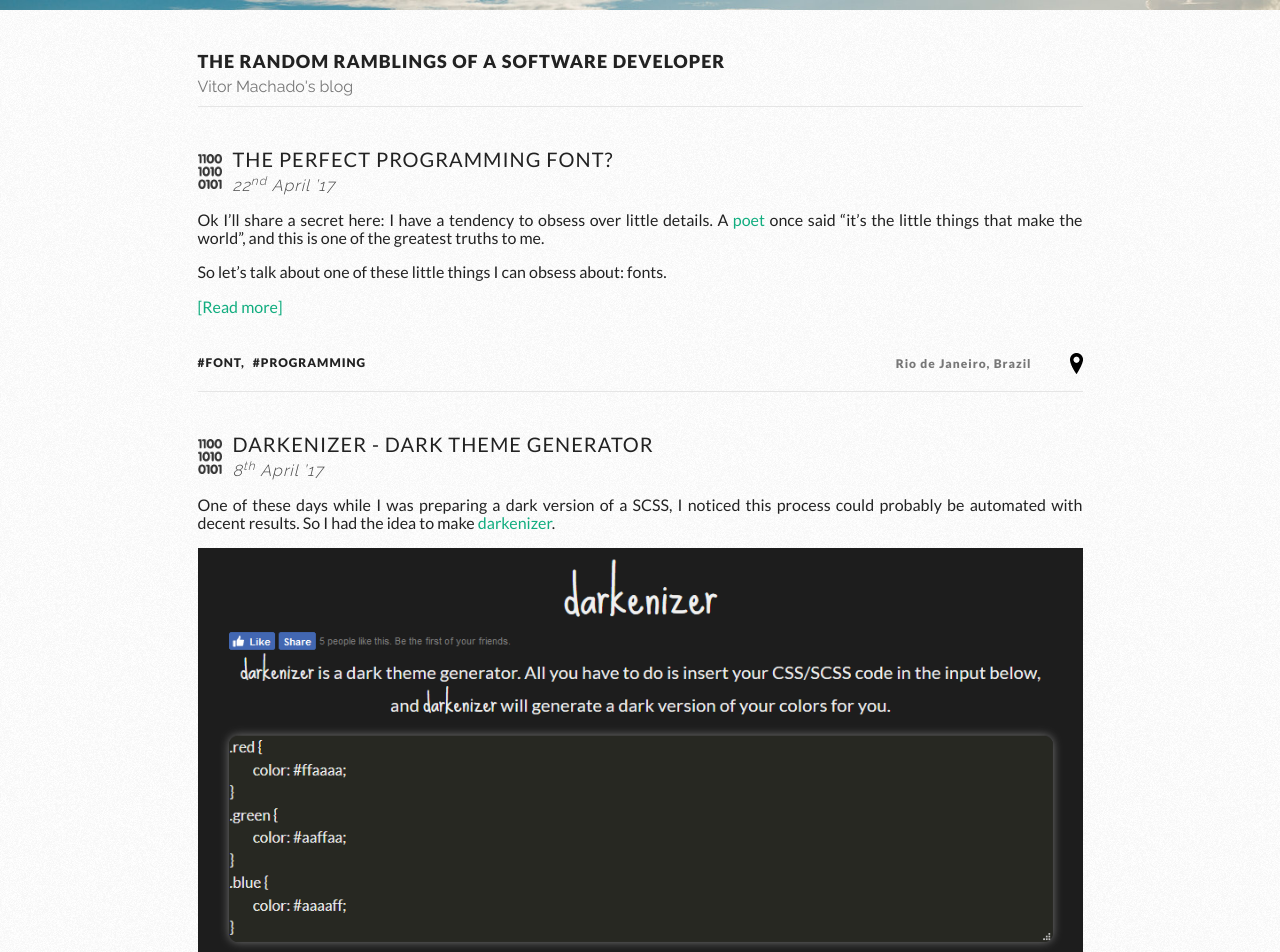
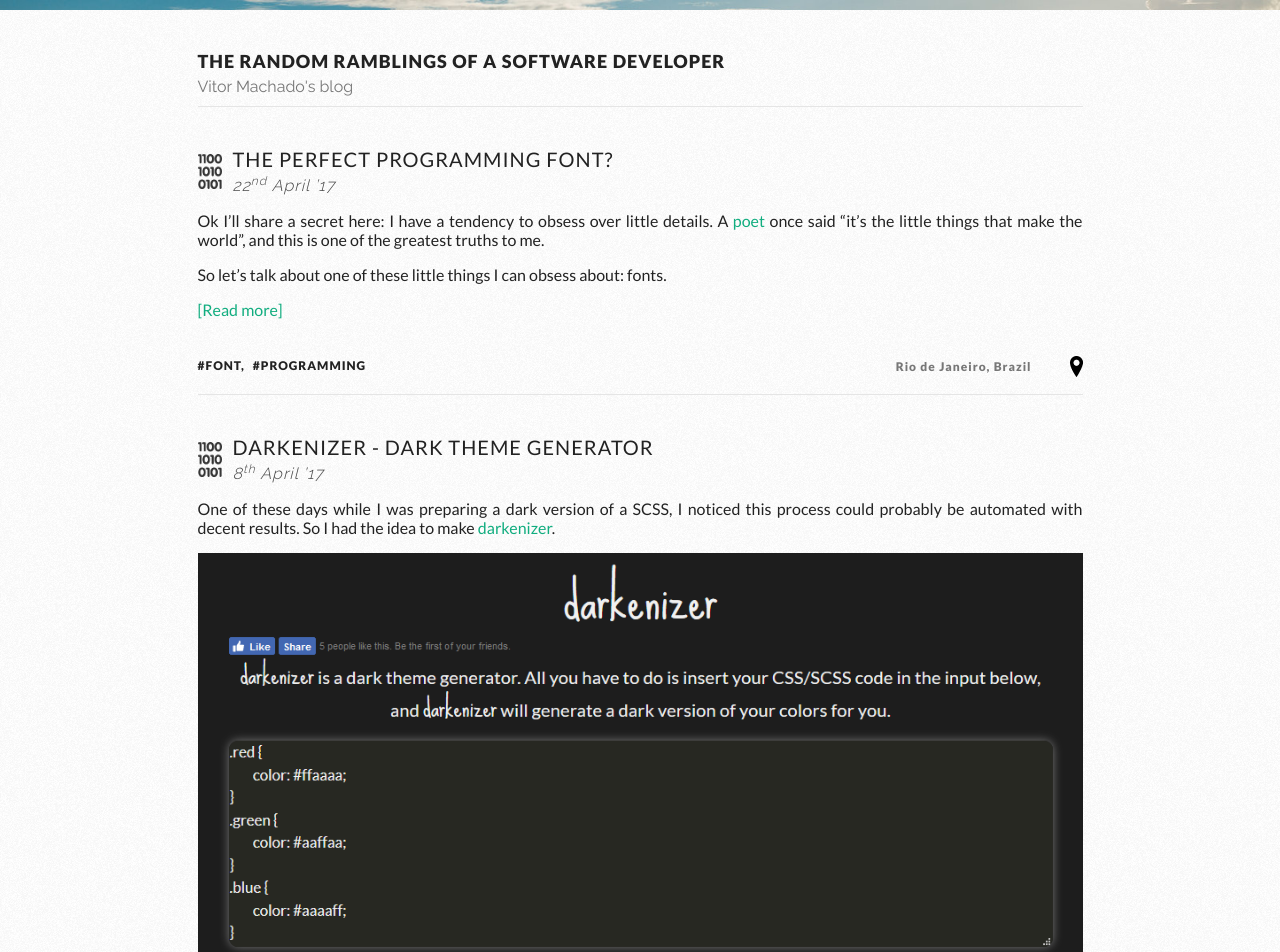
Before and after one commit to vittau/blog, a Jekyll site: the page built from index.html, in a window 1280 px wide. Shown: the top 952 px of the page. Built offline with Jekyll 4.4.1, drawn with Linux system fonts in a browser that asks for light colours; the list of posts is cut into pages by our own code.

Commit message:
Line height style removed

```diff
--- a/_sass/modules/post/_rules.scss
+++ b/_sass/modules/post/_rules.scss
@@ -3,10 +3,6 @@
     .post {
         margin-bottom: 40px;
         text-align: justify;
-    }
-
-    .post-body {
-        p { line-height: 18px; }
     }
 
     .post-header {
```
